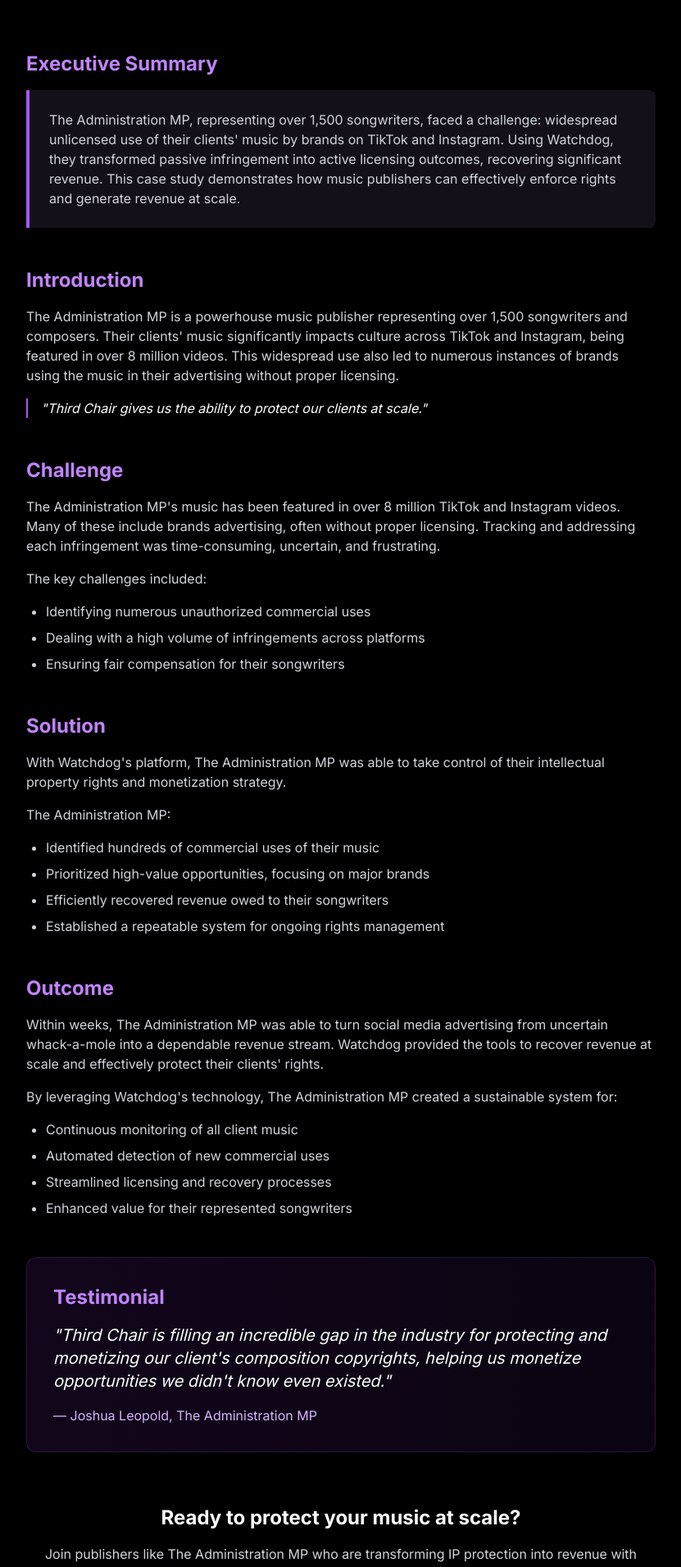
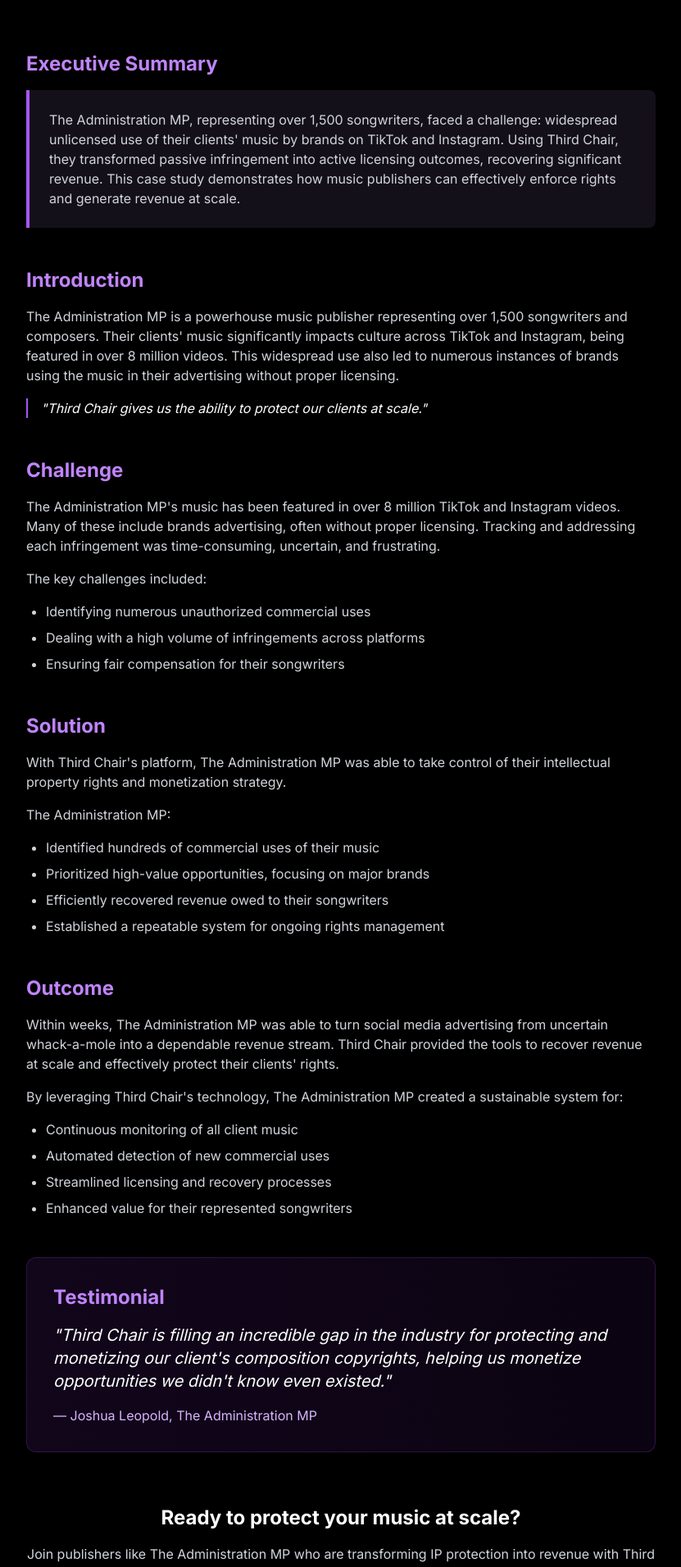
Before and after one commit to voice-guardian/landing, a React (Vite) app: page /administration-mp-case-study in a window 1280 px wide. Shown: the part 2004-3916 px from the top of the page at 82% size, without its empty margins (224-1055 px from the left). Built offline with nearby package versions, Linux system fonts and the light colour scheme; no server answers; a web font is replaced by a local one; what spotify-web-api-js would draw is missing.

Commit message:
chore: name changes

```diff
--- a/src/pages/AdministrationBlog.tsx
+++ b/src/pages/AdministrationBlog.tsx
@@ -101,7 +101,7 @@
             <h3 className="text-2xl font-bold mb-4 text-purple-400">Executive Summary</h3>
             <div className="bg-[#14101A] border-l-4 border-purple-500 p-6 rounded-r-lg">
               <p className="text-gray-300">
-                The Administration MP, representing over 1,500 songwriters, faced a challenge: widespread unlicensed use of their clients' music by brands on TikTok and Instagram. Using Watchdog, they transformed passive infringement into active licensing outcomes, recovering significant revenue. This case study demonstrates how music publishers can effectively enforce rights and generate revenue at scale.
+                The Administration MP, representing over 1,500 songwriters, faced a challenge: widespread unlicensed use of their clients' music by brands on TikTok and Instagram. Using Third Chair, they transformed passive infringement into active licensing outcomes, recovering significant revenue. This case study demonstrates how music publishers can effectively enforce rights and generate revenue at scale.
               </p>
             </div>
           </div>
@@ -139,7 +139,7 @@
             <section>
               <h3 className="text-2xl font-bold mb-4 text-purple-400">Solution</h3>
               <p className="text-gray-300 mb-4">
-                With Watchdog's platform, The Administration MP was able to take control of their intellectual property rights and monetization strategy.
+                With Third Chair's platform, The Administration MP was able to take control of their intellectual property rights and monetization strategy.
               </p>
               <p className="text-gray-300 mb-4">
                 The Administration MP:
@@ -156,10 +156,10 @@
             <section>
               <h3 className="text-2xl font-bold mb-4 text-purple-400">Outcome</h3>
               <p className="text-gray-300 mb-4">
-                Within weeks, The Administration MP was able to turn social media advertising from uncertain whack-a-mole into a dependable revenue stream. Watchdog provided the tools to recover revenue at scale and effectively protect their clients' rights.
+                Within weeks, The Administration MP was able to turn social media advertising from uncertain whack-a-mole into a dependable revenue stream. Third Chair provided the tools to recover revenue at scale and effectively protect their clients' rights.
               </p>
               <p className="text-gray-300 mb-4">
-                By leveraging Watchdog's technology, The Administration MP created a sustainable system for:
+                By leveraging Third Chair's technology, The Administration MP created a sustainable system for:
               </p>
               <ul className="list-disc pl-6 text-gray-300 space-y-2 mb-4">
                 <li>Continuous monitoring of all client music</li>
@@ -183,7 +183,7 @@
           <div className={`mt-16 text-center transition-all duration-1000 delay-600 ${isVisible ? 'opacity-100 translate-y-0' : 'opacity-0 translate-y-10'}`}>
             <h3 className="text-2xl font-bold mb-4 text-white">Ready to protect your music at scale?</h3>
             <p className="text-gray-300 mb-6">
-              Join publishers like The Administration MP who are transforming IP protection into revenue with Watchdog.
+              Join publishers like The Administration MP who are transforming IP protection into revenue with Third Chair.
             </p>
             <a href="https://calendly.com/yoavzimmerman/watchdog">
               <Button
--- a/src/pages/AmberBlog.tsx
+++ b/src/pages/AmberBlog.tsx
@@ -59,7 +59,7 @@
             </h1>
 
             <p className="text-xl text-gray-300 mb-8">
-              Join creators like Amber who turned 300+ unauthorized brand uses into significant licensing deals with Watchdog's automated tracking and enforcement tools.
+              Join creators like Amber who turned 300+ unauthorized brand uses into significant licensing deals with Third Chair's automated tracking and enforcement tools.
             </p>
           </div>
         </div>
@@ -79,7 +79,7 @@
               <div className="absolute inset-0 bg-gradient-to-t from-black/70 to-transparent"></div>
               <div className="absolute bottom-0 left-0 right-0 p-6">
                 <h2 className="text-2xl font-bold text-white">
-                Amber Lowe’s Success Story with Watchdog's Platform
+                Amber Lowe’s Success Story with Third Chair's Platform
                 </h2>
               </div>
             </div>
```
